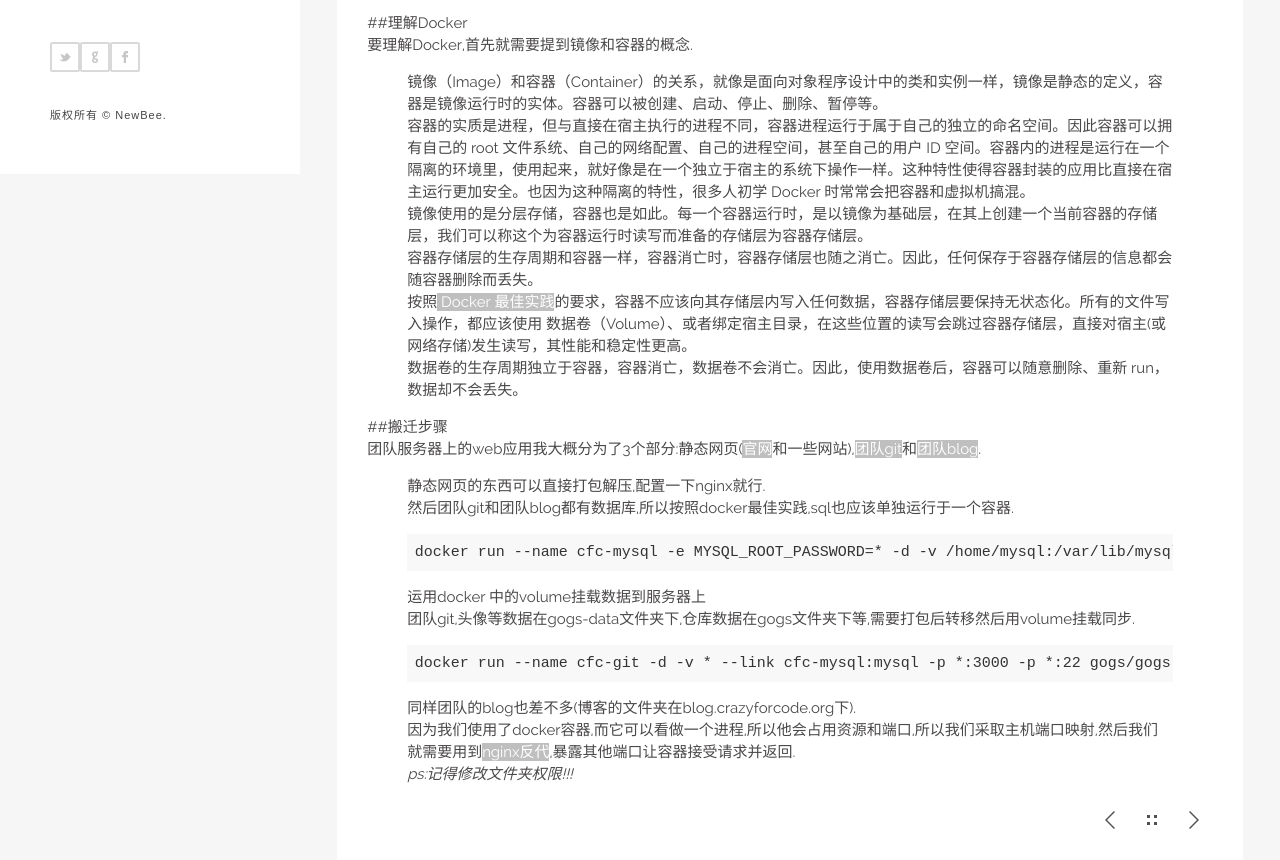
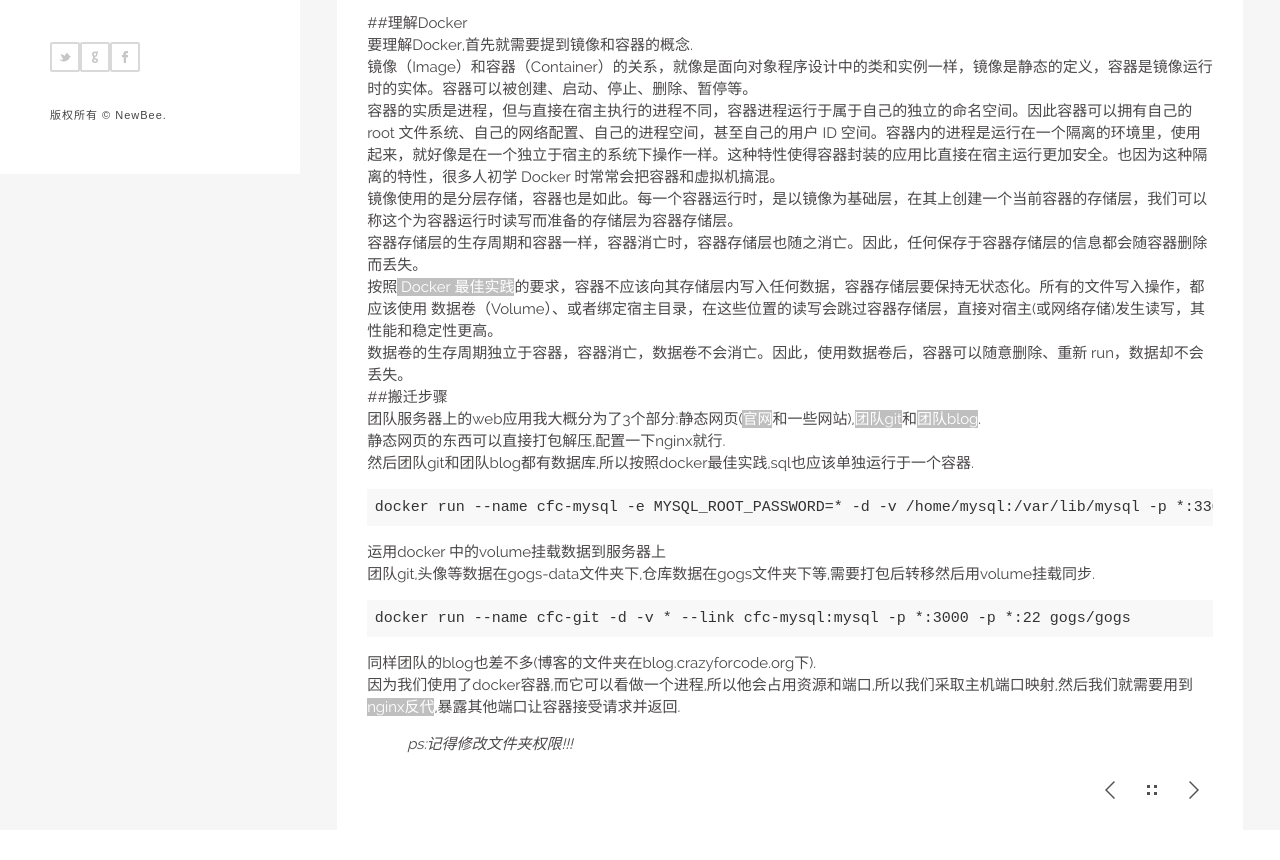
Before and after one commit to Hi-NewBee/Hi-NewBee.github.io, a plain HTML site: page 2017/02/21/团队服务器搬迁-Docker运用/index.html in a window 1280 px wide. Shown: the part 626-1486 px from the top of the page. After the commit the page ends 1456 px from the top, so only its background shows below. Drawn offline with Linux system fonts and the light colour scheme; files whose address does not match are found by name.

Commit message:
Site updated: 2017-02-21 18:22:43

```diff
--- a/2017/02/21/团队服务器搬迁-Docker运用/index.html
+++ b/2017/02/21/团队服务器搬迁-Docker运用/index.html
@@ -127,12 +127,12 @@
 <li>更轻松的维护和扩展</li>
 </ul>
 <p>##理解Docker<br>要理解Docker,首先就需要提到镜像和容器的概念.</p>
-<blockquote>
-<p>镜像（Image）和容器（Container）的关系，就像是面向对象程序设计中的类和实例一样，镜像是静态的定义，容器是镜像运行时的实体。容器可以被创建、启动、停止、删除、暂停等。<br>容器的实质是进程，但与直接在宿主执行的进程不同，容器进程运行于属于自己的独立的命名空间。因此容器可以拥有自己的 root 文件系统、自己的网络配置、自己的进程空间，甚至自己的用户 ID 空间。容器内的进程是运行在一个隔离的环境里，使用起来，就好像是在一个独立于宿主的系统下操作一样。这种特性使得容器封装的应用比直接在宿主运行更加安全。也因为这种隔离的特性，很多人初学 Docker 时常常会把容器和虚拟机搞混。<br>镜像使用的是分层存储，容器也是如此。每一个容器运行时，是以镜像为基础层，在其上创建一个当前容器的存储层，我们可以称这个为容器运行时读写而准备的存储层为容器存储层。<br>容器存储层的生存周期和容器一样，容器消亡时，容器存储层也随之消亡。因此，任何保存于容器存储层的信息都会随容器删除而丢失。<br>按照<a href="http://dockone.io/article/161" target="_blank" rel="external"> Docker 最佳实践</a>的要求，容器不应该向其存储层内写入任何数据，容器存储层要保持无状态化。所有的文件写入操作，都应该使用 数据卷（Volume）、或者绑定宿主目录，在这些位置的读写会跳过容器存储层，直接对宿主(或网络存储)发生读写，其性能和稳定性更高。<br>数据卷的生存周期独立于容器，容器消亡，数据卷不会消亡。因此，使用数据卷后，容器可以随意删除、重新 run，数据却不会丢失。</p>
-</blockquote>
-<p>##搬迁步骤<br>团队服务器上的web应用我大概分为了3个部分:静态网页(<a href="https://crazyforcode.org" target="_blank" rel="external">官网</a>和一些网站),<a href="https://git.crazyforcode.org" target="_blank" rel="external">团队git</a>和<a href="https://blog.crazyforcode.org" target="_blank" rel="external">团队blog</a>.</p>
-<blockquote>
-<p>静态网页的东西可以直接打包解压,配置一下nginx就行.</p>
+<p>镜像（Image）和容器（Container）的关系，就像是面向对象程序设计中的类和实例一样，镜像是静态的定义，容器是镜像运行时的实体。容器可以被创建、启动、停止、删除、暂停等。</p>
+<p>容器的实质是进程，但与直接在宿主执行的进程不同，容器进程运行于属于自己的独立的命名空间。因此容器可以拥有自己的 root 文件系统、自己的网络配置、自己的进程空间，甚至自己的用户 ID 空间。容器内的进程是运行在一个隔离的环境里，使用起来，就好像是在一个独立于宿主的系统下操作一样。这种特性使得容器封装的应用比直接在宿主运行更加安全。也因为这种隔离的特性，很多人初学 Docker 时常常会把容器和虚拟机搞混。</p>
+<p>镜像使用的是分层存储，容器也是如此。每一个容器运行时，是以镜像为基础层，在其上创建一个当前容器的存储层，我们可以称这个为容器运行时读写而准备的存储层为容器存储层。<br>容器存储层的生存周期和容器一样，容器消亡时，容器存储层也随之消亡。因此，任何保存于容器存储层的信息都会随容器删除而丢失。</p>
+<p>按照<a href="http://dockone.io/article/161" target="_blank" rel="external"> Docker 最佳实践</a>的要求，容器不应该向其存储层内写入任何数据，容器存储层要保持无状态化。所有的文件写入操作，都应该使用 数据卷（Volume）、或者绑定宿主目录，在这些位置的读写会跳过容器存储层，直接对宿主(或网络存储)发生读写，其性能和稳定性更高。</p>
+<p>数据卷的生存周期独立于容器，容器消亡，数据卷不会消亡。因此，使用数据卷后，容器可以随意删除、重新 run，数据却不会丢失。</p>
+<p>##搬迁步骤<br>团队服务器上的web应用我大概分为了3个部分:静态网页(<a href="https://crazyforcode.org" target="_blank" rel="external">官网</a>和一些网站),<a href="https://git.crazyforcode.org" target="_blank" rel="external">团队git</a>和<a href="https://blog.crazyforcode.org" target="_blank" rel="external">团队blog</a>.<br>静态网页的东西可以直接打包解压,配置一下nginx就行.</p>
 <p>然后团队git和团队blog都有数据库,所以按照docker最佳实践,sql也应该单独运行于一个容器.</p>
 <pre><code class="docker">docker run --name cfc-mysql -e MYSQL_ROOT_PASSWORD=* -d -v /home/mysql:/var/lib/mysql -p *:3306 mysql
 </code></pre>
@@ -142,6 +142,7 @@
 </code></pre>
 <p>同样团队的blog也差不多(博客的文件夹在blog.crazyforcode.org下).</p>
 <p>因为我们使用了docker容器,而它可以看做一个进程,所以他会占用资源和端口,所以我们采取主机端口映射,然后我们就需要用到<a href="https://github.com/moonbingbing/openresty-best-practices/blob/master/ngx/reverse_proxy.md" target="_blank" rel="external">nginx反代</a>,暴露其他端口让容器接受请求并返回.</p>
+<blockquote>
 <p><em>ps:记得修改文件夹权限!!!</em></p>
 </blockquote>
 
--- a/sitemap.xml
+++ b/sitemap.xml
@@ -4,7 +4,7 @@
   <url>
     <loc>http://yoursite.com/2017/02/21/%E5%9B%A2%E9%98%9F%E6%9C%8D%E5%8A%A1%E5%99%A8%E6%90%AC%E8%BF%81-Docker%E8%BF%90%E7%94%A8/</loc>
 
-    <lastmod>2017-02-21T10:17:54.637Z</lastmod>
+    <lastmod>2017-02-21T10:22:30.729Z</lastmod>
 
   </url>
 
```
Also changed, not shown: atom.xml (+9 -8 lines), index.html (+4 -4 lines).
